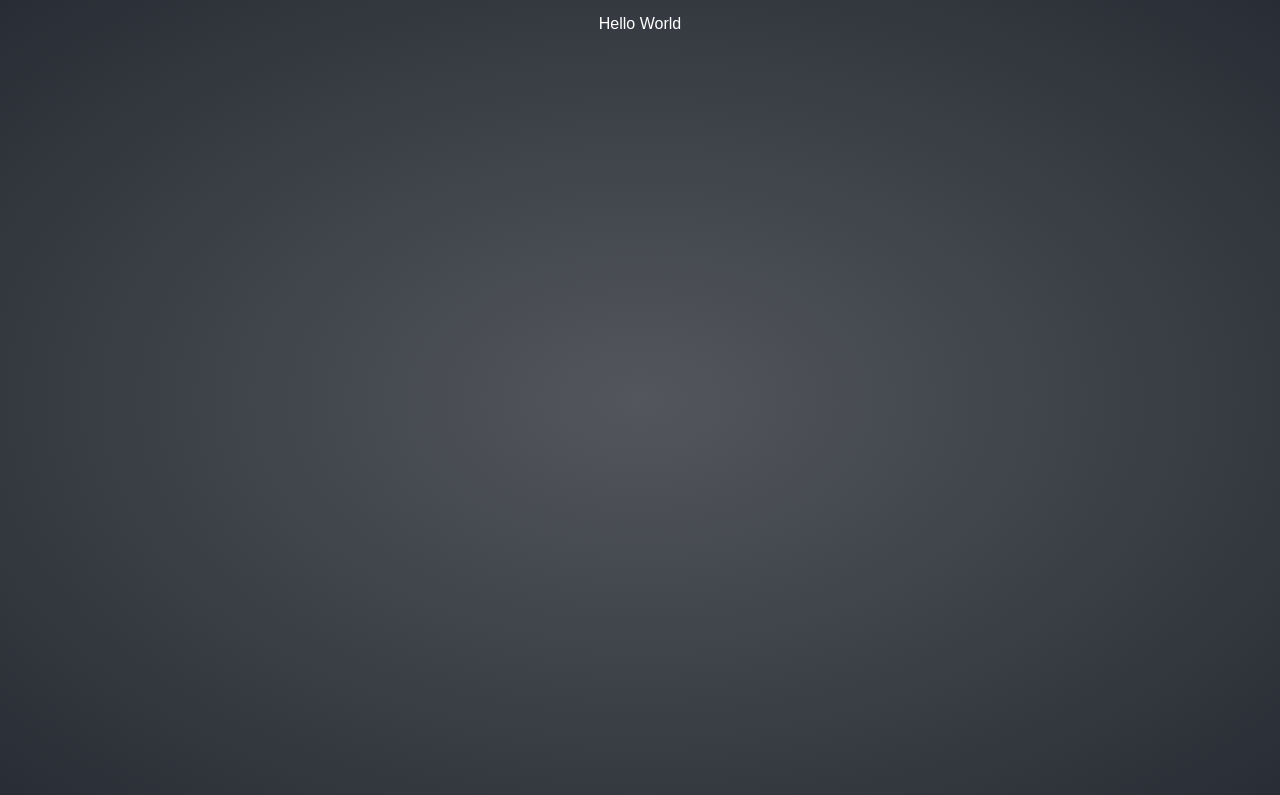
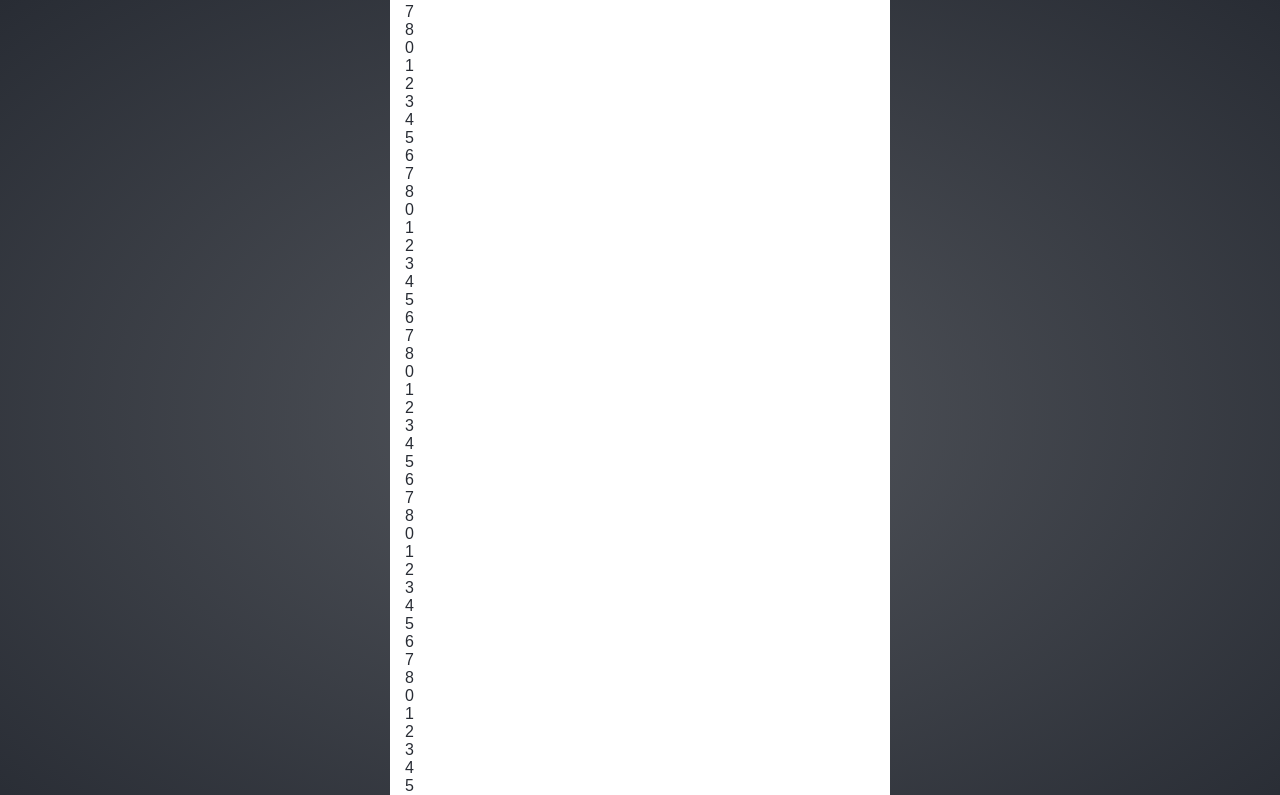
Before and after one commit to EvgenyMinin/React_Sudoku, a React (Create React App) app: page / in a window 1280 px wide. Shown: the top 795 px of the page. Built offline with nearby package versions, Linux system fonts and the light colour scheme.

Commit message:
added grid components

```diff
--- /dev/null
+++ b/src/components/grid/index.tsx
@@ -0,0 +1,23 @@
+import React, { FC, Children } from 'react'
+
+const Grid: FC = () => {
+  return (
+    <div data-cy="grid-container">
+      {Children.toArray(
+        [...Array(9)].map((_, rowIndex) => (
+          <div data-cy="grid-row-container" key={rowIndex}>
+            {Children.toArray(
+              [...Array(9)].map((_, colIndex) => (
+                <div data-cy="block" key={colIndex}>
+                  {colIndex}
+                </div>
+              ))
+            )}
+          </div>
+        ))
+      )}
+    </div>
+  )
+}
+
+export default Grid
--- /dev/null
+++ b/src/components/index.ts
@@ -0,0 +1,2 @@
+export { default as Grid } from './grid'
+export * from './styles'
--- /dev/null
+++ b/src/components/styles/card/index.ts
@@ -0,0 +1,14 @@
+import styled, { css } from 'styled-components'
+
+export const Card = styled.div`
+  ${({ theme }) => css`
+    display: flex;
+    flex: 1;
+    flex-direction: column;
+    background-color: ${theme.colors.white};
+    color: ${theme.colors.black};
+    border-radius: 15px;
+    max-height: fit-content;
+    padding: 15px;
+  `}
+`
--- /dev/null
+++ b/src/components/styles/content/index.ts
@@ -0,0 +1,9 @@
+import styled from 'styled-components'
+
+export const Content = styled.div`
+  display: flex;
+  flex: 1;
+  flex-direction: column;
+  justify-content: center;
+  max-width: 500px;
+`
--- /dev/null
+++ b/src/components/styles/index.ts
@@ -0,0 +1,3 @@
+export * from './card'
+export * from './content'
+export * from './title'
--- /dev/null
+++ b/src/components/styles/title/index.ts
@@ -0,0 +1,9 @@
+import styled, { css } from 'styled-components'
+
+export const Title = styled.h1`
+  ${({ theme }) => css`
+    color: ${theme.colors.white};
+    text-align: center;
+    margin-top: 0;
+  `}
+`
--- a/src/index.tsx
+++ b/src/index.tsx
@@ -3,13 +3,19 @@
 import { ThemeProvider } from 'styled-components'
 
 import { unregister } from './core'
+import { Card, Content, Grid, Title } from './components'
 
 import { GlobalStyles, theme } from './styles'
 
 ReactDOM.render(
   <ThemeProvider theme={theme}>
     <GlobalStyles />
-    <div>Hello World</div>
+    <Content data-cy="content">
+      <Title data-cy="title">Sudoku</Title>
+      <Card data-cy="card">
+        <Grid />
+      </Card>
+    </Content>
   </ThemeProvider>,
   document.getElementById('root')
 )
```
